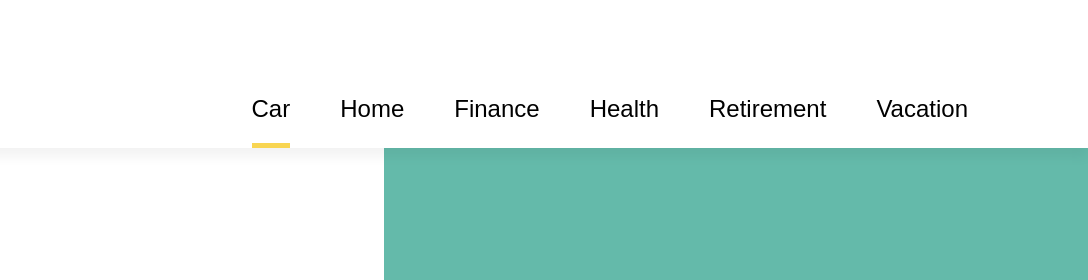
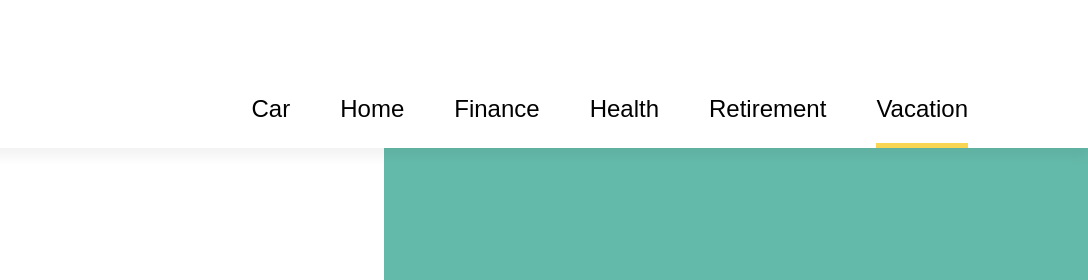
Before and after one commit to vanilla-ice/money-landing, a website: page vacation.html in a window 1280 px wide. Shown: the top 280 px of the page, 192-1280 px from the left. Drawn offline with Linux system fonts and the light colour scheme.

Commit message:
fixed -> media -> vacation

```diff
--- a/vacation.html
+++ b/vacation.html
@@ -34,12 +34,12 @@
           <input type="checkbox" id="checkbox-menu">
           <label for="checkbox-menu">
             <ul class="menu touch">
-              <li><a class="navigation__item active" href="./index.html">Car</a></li>
+              <li><a class="navigation__item" href="./index.html">Car</a></li>
               <li><a class="navigation__item" href="./home.html">Home</a></li>
               <li><a class="navigation__item" href="./finance.html">Finance</a></li>
               <li><a class="navigation__item" href="./health.html">Health</a></li>
               <li><a class="navigation__item" href="./retirement.html">Retirement</a></li>
-              <li><a class="navigation__item" href="./vacation.html">Vacation</a></li>
+              <li><a class="navigation__item active" href="./vacation.html">Vacation</a></li>
             </ul>
             <div class="toggle"><svg xmlns="http://www.w3.org/2000/svg" xmlns:xlink="http://www.w3.org/1999/xlink" version="1.1" x="0px" y="0px" viewBox="0 0 32 40" style="enable-background:new 0 0 32 32;" xml:space="preserve"><g><g><path d="M24,6H8C7.4,6,7,5.6,7,5s0.4-1,1-1h16c0.6,0,1,0.4,1,1S24.6,6,24,6z"/></g><g><path d="M24,17H8c-0.6,0-1-0.4-1-1s0.4-1,1-1h16c0.6,0,1,0.4,1,1S24.6,17,24,17z"/></g><g><path d="M24,28H8c-0.6,0-1-0.4-1-1s0.4-1,1-1h16c0.6,0,1,0.4,1,1S24.6,28,24,28z"/></g></g><text x="0" y="47" fill="#000000" font-size="2px" font-weight="bold" font-family="'Helvetica Neue', Helvetica, Arial-Unicode, Arial, Sans-serif"></text><text x="0" y="52" fill="#000000" font-size="5px" font-weight="bold" font-family="'Helvetica Neue', Helvetica, Arial-Unicode, Arial, Sans-serif"></text></svg></div>
           </label>
```
